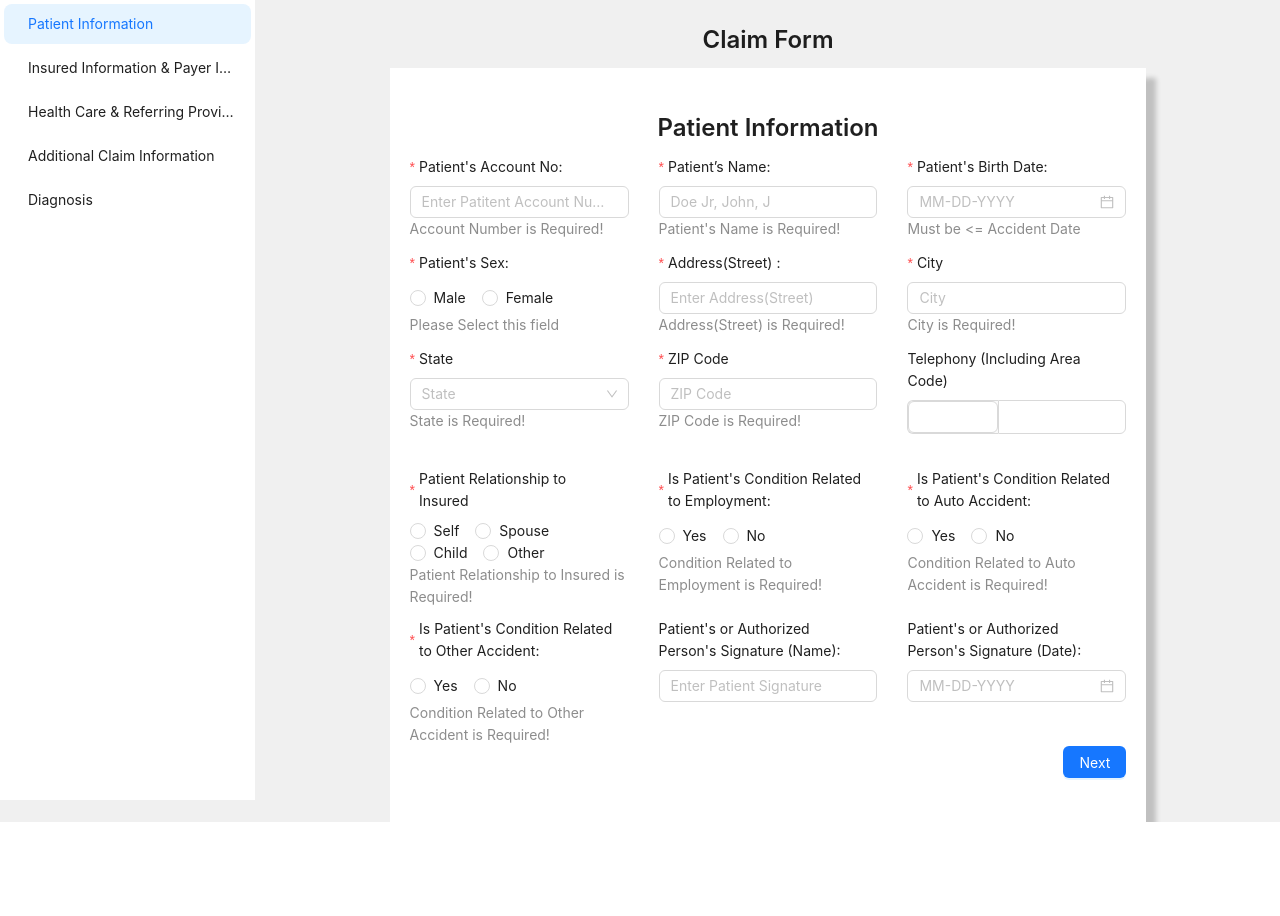
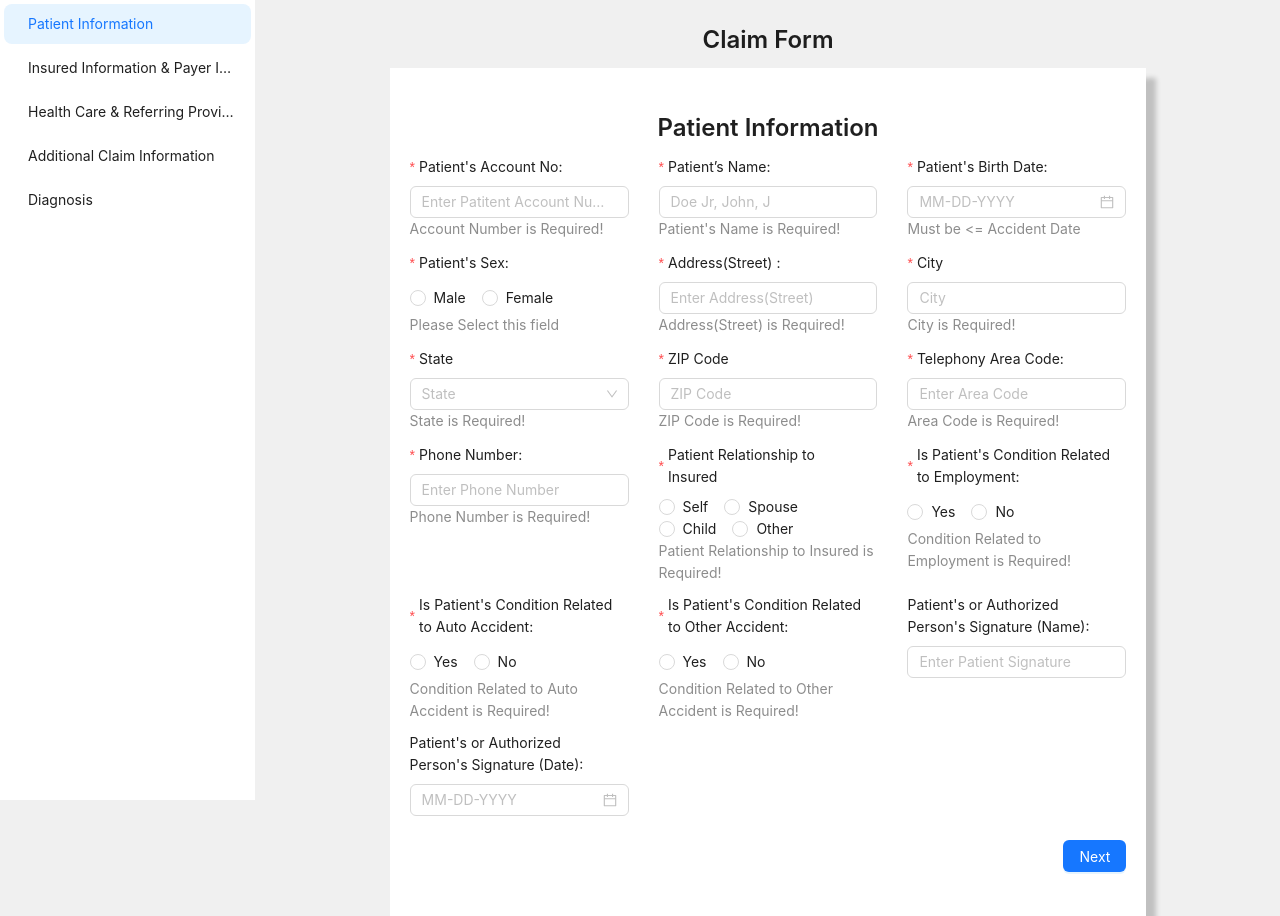
Before and after one commit to anji2006/ClaimInsurance, a React (Vite) app: page / in a window 1280 px wide. Before the commit the page ends 822 px from the top, so only its background shows below. Built offline with nearby package versions, Linux system fonts and the light colour scheme.

Commit message:
commit 6

```diff
--- a/src/views/claimForm/compoents/HelthServiceReferelInfo.tsx
+++ b/src/views/claimForm/compoents/HelthServiceReferelInfo.tsx
@@ -40,12 +40,31 @@ export default function HelthServiceReferelInfo({ next, prev }: IProps) {
       <SubTitle title="Health Care Provider Information" />
       <Row gutter={[30, 10]}>
         <Col span={8}>
-          <Form.Item // TO DO
-            label="Billing Provider Telephony (Including Area Code)"
-            name={["billing", "telephony"]}
-            rules={[{ required: true , message: "Enter Telephony number"}]}
+          <Form.Item
+            label="Telephony Area Code:"
+            name={["physician_or_supplier", "billing_provider", "telephony", "area_code"]}
           >
-            <Telephony />
+            <InputNumber
+              className="w-full"
+              controls={false}
+              name="physician-or-supplier/billing-provider/telephone/area-code"
+              placeholder="Enter Area Code"
+              maxLength={3}
+            />
+          </Form.Item>
+        </Col>
+        <Col span={8}>
+        <Form.Item
+            label="Phone Number:"
+            name={["physician_or_supplier", "billing_provider", "telephony", "phone_number"]}
+          >
+            <InputNumber
+              className="w-full"
+              controls={false}
+              name="physician-or-supplier/billing-provider/telephone/phone-number"
+              placeholder="Enter Phone Number"
+              maxLength={7}
+            />
           </Form.Item>
         </Col>
         <Col span={8}>
--- a/src/views/claimForm/compoents/InsuredAndPayerInfo.tsx
+++ b/src/views/claimForm/compoents/InsuredAndPayerInfo.tsx
@@ -1,4 +1,4 @@
-import { Button, Col, Flex, Form, Input, Row, Select } from "antd";
+import { Button, Col, Flex, Form, Input, InputNumber, Row, Select } from "antd";
 import { BooleanEnum, booleanOptions, healthCoverageOptions, states } from "../constants";
 import CustomeName from "./CustomeName";
 import RadioGroup from "./RadioGroup";
@@ -194,12 +194,31 @@ export default function InsuredAndPayerInfo({ next, prev }: IProps) {
               </Form.Item>
             </Col>
             <Col span={8}>
-              <Form.Item // TO DO
-                label="Insured Telephony (Including Area Code):"
-                name={"telephony"}
-                rules={[{ required: true, message: "Enter Telephony Number" }]}
+              <Form.Item
+                label="Telephony Area Code:"
+                name={["insured", "name_address", "telephony", "area_code"]}
               >
-                <Telephony />
+                <InputNumber
+                  className="w-full"
+                  controls={false}
+                  name="insured/name-address/telephone/area-code"
+                  placeholder="Enter Area Code"
+                  maxLength={3}
+                />
+              </Form.Item>
+            </Col>
+            <Col span={8}>
+            <Form.Item
+                label="Phone Number:"
+                name={["insured", "name_address", "telephony", "phone_number"]}
+              >
+                <InputNumber
+                  className="w-full"
+                  controls={false}
+                  name="insured/name-address/telephone/area-code"
+                  placeholder="Enter Phone Number"
+                  maxLength={7}
+                />
               </Form.Item>
             </Col>
           </>
--- a/src/views/claimForm/compoents/PatientInformation.tsx
+++ b/src/views/claimForm/compoents/PatientInformation.tsx
@@ -172,11 +172,35 @@ export default function PatientInformation({ next }: IProps) {
           </Form.Item>
         </Col>
         <Col span={8}>
-          <Form.Item // TO DO
-            label="Telephony (Including Area Code)"
-            name={["patient", "name_address", "telephony"]}
+          <Form.Item
+            label="Telephony Area Code:"
+            name={["patient", "name_address", "telephony", "area_code"]}
+            help="Area Code is Required!"
+            rules={[{ required: true }]}
           >
-            <Telephony />
+            <InputNumber
+              className="w-full"
+              controls={false}
+              name="patient/name-address/telephony/area-code"
+              placeholder="Enter Area Code"
+              maxLength={3}
+            />
+          </Form.Item>
+        </Col>
+        <Col span={8}>
+        <Form.Item
+            label="Phone Number:"
+            name={["patient", "name_address", "telephony", "phone_number"]}
+            help="Phone Number is Required!"
+            rules={[{ required: true }]}
+          >
+            <InputNumber
+              className="w-full"
+              controls={false}
+              name="patient/name-address/telephony/phone-number"
+              placeholder="Enter Phone Number"
+              maxLength={7}
+            />
           </Form.Item>
         </Col>
         <Col span={8}>
```
